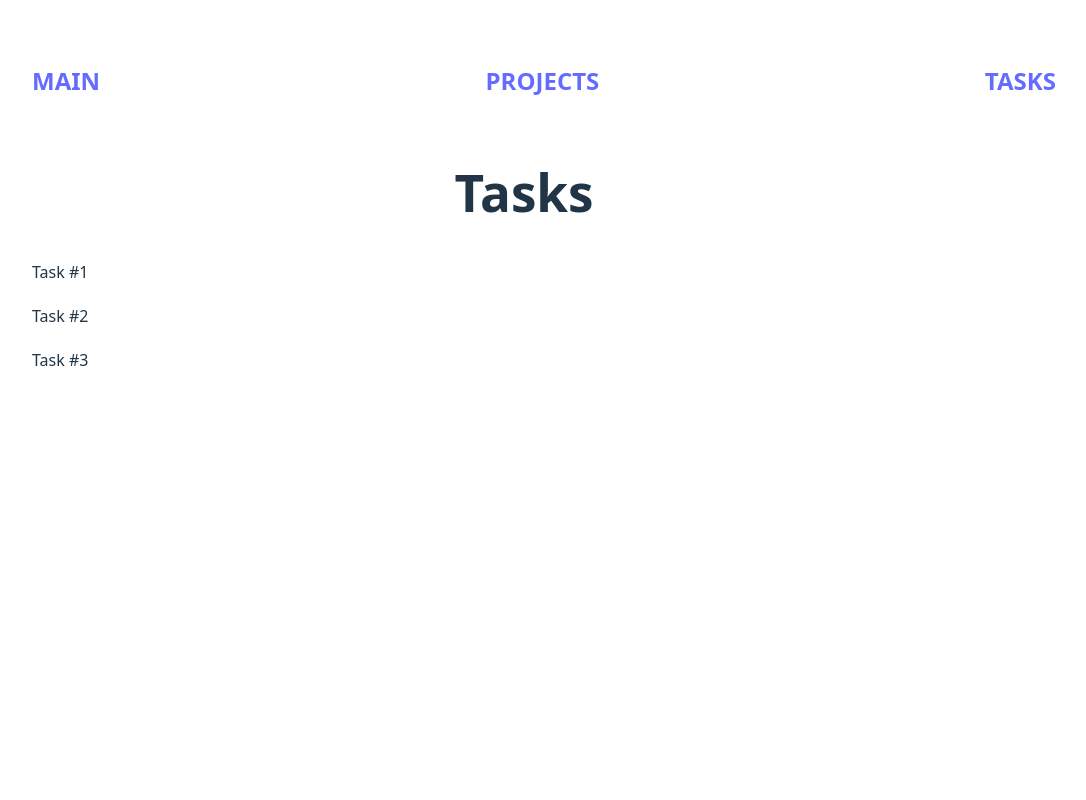
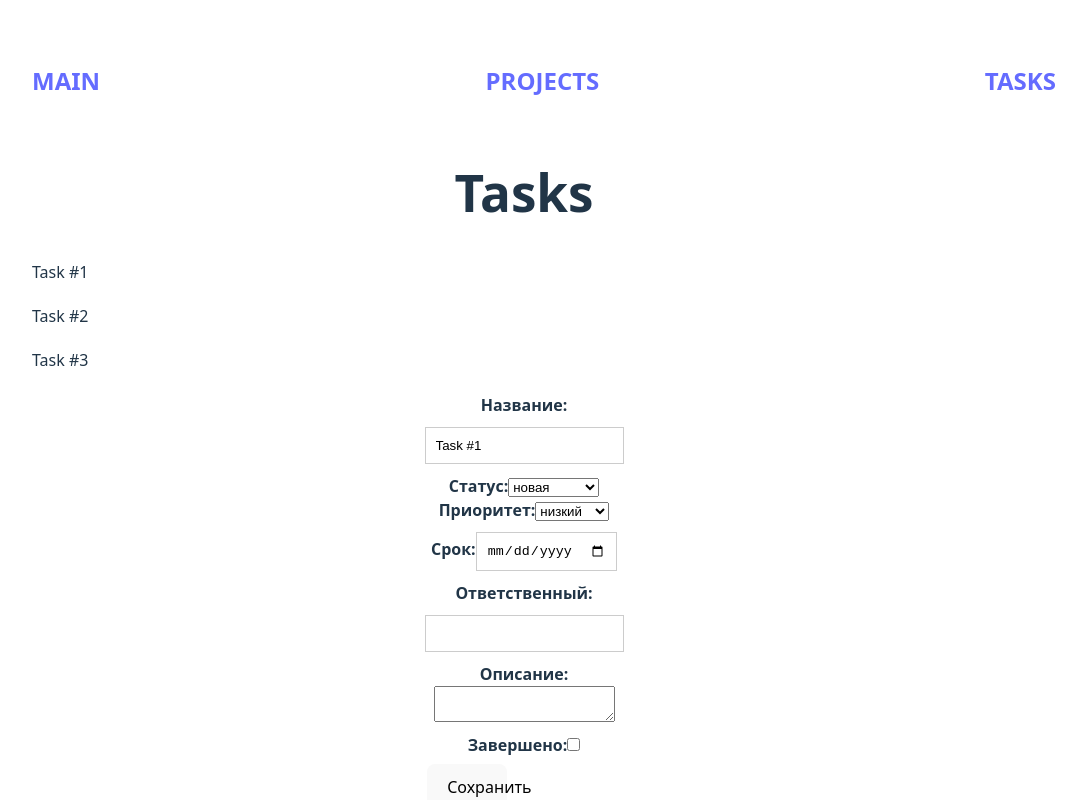
Before and after one commit to KaterynaMoskalenko/TSReact_test, a React (Vite) app: page /tasks in a window 1280 px wide. Shown: the top 800 px of the page, without its empty margins (116-1202 px from the left). Built offline with nearby package versions, Linux system fonts and the light colour scheme; no server answers; sample sign-in values are in the browser's storage.

Commit message:
try form but not correct

```diff
--- a/db.json
+++ b/db.json
@@ -1,37 +1,5 @@
 {
   "projects": [
-    {
-      "id": "272f",
-      "name": "123Do this",
-      "shortDescription": "qq",
-      "detailedDescription": "dddddddbbbbbbbbbbmmmmmmmmmmmmmm",
-      "startDate": "2025-07-02",
-      "endDate": "2025-07-30",
-      "budget": 750,
-      "risks": "",
-      "communicationPlan": "",
-      "evaluationCriteria": "",
-      "tasks": [
-        {
-          "id": "21145bmtmxi",
-          "title": "task_1 "
-        },
-        {
-          "id": "jlutm6xgijg",
-          "title": "task_2"
-        },
-        {
-          "id": "z9rcn4cfl3j",
-          "title": ""
-        }
-      ],
-      "leads": [
-        {
-          "id": "jqi96bo965p",
-          "value": "Lead_Bob"
-        }
-      ]
-    },
     {
       "id": "cb32",
       "name": "катя3_2",
@@ -79,12 +47,20 @@
         {
           "id": "6d27lmb9yno",
           "title": "task_2 AntityAdapter "
+        },
+        {
+          "id": "s754nhd3nwg",
+          "title": "task_ Completed Project"
         }
       ],
       "leads": [
         {
           "id": "ewleartibw",
           "value": "Rfate"
+        },
+        {
+          "id": "neivl6rmip",
+          "value": "Емма"
         }
       ]
     },
--- /dev/null
+++ b/src/components/Task/CreateTaskForm.tsx
@@ -0,0 +1,77 @@
+import { Formik, Form, Field } from 'formik';
+import { FullTask } from '@/models/Project';
+
+
+type Props = {}
+
+export default function CreateTaskForm({}: Props) {
+  const initialValues: Omit<FullTask, 'id'> = {
+    title: '',
+    status: 'новая',
+    deadline: '',
+    assignedTo: '',
+    description: '',
+    priority: 'средний',
+  };
+
+  const handleSubmit = (values: typeof initialValues) => {
+    console.log('Отправка задачи на сервер:', values);
+    // Здесь можно сделать dispatch или axios.post
+  };
+
+  return (
+    <Formik initialValues={initialValues} onSubmit={handleSubmit}>
+      {() => (
+        <Form className="task-form">
+          <label>
+            Название:
+            <Field name="title" />
+          </label>
+
+          <label>
+            Статус:
+            <Field as="select" name="status">
+              <option value="новая">новая</option>
+              <option value="в процессе">в процессе</option>
+              <option value="завершена">завершена</option>
+            </Field>
+          </label>
+
+          <label>
+            Дедлайн:
+            <Field name="deadline" type="date" />
+          </label>
+
+          <label>
+            Приоритет:
+            <Field as="select" name="priority">
+              <option value="низкий">низкий</option>
+              <option value="средний">средний</option>
+              <option value="высокий">высокий</option>
+            </Field>
+          </label>
+
+          <label>
+            Ответственный:
+            <Field name="assignedTo" />
+          </label>
+
+          <label>
+            Описание:
+            <Field as="textarea" name="description" />
+          </label>
+
+          <label>
+            Завершено:
+            <Field type="checkbox" name="completed" />
+          </label>
+
+          <button type="submit">Добавить задачу</button>
+        </Form>
+      )}
+    </Formik>
+
+  )
+}
+
+// not UUSE!!!!!!!!!!
--- a/src/models/Project.ts
+++ b/src/models/Project.ts
@@ -25,7 +25,7 @@ export interface Project {
 // extension of Task interface
 // for using in Используй  taskSlice, компонентах TaskPage, фильтрах и формах
   export interface FullTask extends Task {
-  status: 'новая' | 'в процессе' | 'завершена';
+  status?: 'новая' | 'в процессе' | 'завершена';
   deadline?: string;
   assignedTo?: string;
   description?: string;
--- a/src/pages/TasksPage.tsx
+++ b/src/pages/TasksPage.tsx
@@ -1,12 +1,16 @@
 import { useEffect } from 'react';
+import { Formik, Form, Field } from 'formik';
+import { updateTask } from '@/store/taskSlice';
 import { AppDispatch } from '@/main';
 import { fetchTasks } from '@/store/taskSlice';
 import { useDispatch, useSelector } from 'react-redux';
 import { RootState } from '@/main';
 // import the selector if you have one, otherwise remove this line
 import type { FullTask } from '@/models/Project';
+import CreateTaskForm from '@/components/Task/CreateTaskForm';
 
 type Props = {}
+
 
 export default function TasksPage({}: Props) {
 
@@ -28,11 +32,71 @@ useEffect(() => {
 return (
   <div>
     <h1>Tasks</h1>
+
+
     <ul>
       {tasks.map((task, idx) => (
         <li key={task.id ?? idx}>{task.title ?? 'Untitled Task'}</li>
       ))}
     </ul>
+
+     <div className="task-list">
+      {tasks.map((task) => (
+        <Formik<FullTask>
+          key={task.id}
+          initialValues={task}
+          onSubmit={(values) => { dispatch(updateTask(values)); }}
+        >
+          <Form className="task-card">
+            <div>
+              <label><strong>Название:</strong></label>
+              <Field name="title" />
+            </div>
+
+            <div>
+              <label><strong>Статус:</strong></label>
+              <Field as="select" name="status">
+                <option value="новая">новая</option>
+                <option value="в процессе">в процессе</option>
+                <option value="завершена">завершена</option>
+              </Field>
+            </div>
+
+            <div>
+              <label><strong>Приоритет:</strong></label>
+              <Field as="select" name="priority">
+                <option value="низкий">низкий</option>
+                <option value="средний">средний</option>
+                <option value="высокий">высокий</option>
+              </Field>
+            </div>
+
+            <div>
+              <label><strong>Срок:</strong></label>
+              <Field name="deadline" type="date" />
+            </div>
+
+            <div>
+              <label><strong>Ответственный:</strong></label>
+              <Field name="assignedTo" />
+            </div>
+
+            <div>
+              <label><strong>Описание:</strong></label>
+              <Field as="textarea" name="description" />
+            </div>
+
+            <div>
+              <label><strong>Завершено:</strong></label>
+              <Field type="checkbox" name="completed" />
+            </div>
+
+            <button type="submit">Сохранить</button>
+          </Form>
+        </Formik>
+      ))}
+    </div>
+
   </div>
 );
 };
--- a/src/store/taskSlice.ts
+++ b/src/store/taskSlice.ts
@@ -25,6 +25,17 @@ export const fetchTasks = createAsyncThunk('tasks/fetchTasks', async (_, thunkAP
   }
 });
 
+export const updateTask = createAsyncThunk(
+  'tasks/updateTask',
+  async (task: FullTask, thunkAPI) => {
+    try {
+      const response = await axios.put(`${import.meta.env.VITE_API_URL}/tasks/${task.id}`, task);
+      return response.data;
+    } catch (error) {
+      return thunkAPI.rejectWithValue('Не удалось обновить задачу');
+    }
+  }
+);
 
 const taskSlice = createSlice({
   name: "tasks",
@@ -48,8 +59,12 @@ const taskSlice = createSlice({
             .addCase("tasks/fetchTasks/rejected", (state, action: any) => {
                 state.loading = false;
                 state.error = action.error?.message || "Failed to load tasks";
-            });
+            })
+            .addCase(updateTask.fulfilled, (state, action) => {
+                tasksAdapter.upsertOne(state, action.payload);
+});
+
     }
 });
 
-export default taskSlice;
+export default taskSlice.reducer;
```
Also changed, not shown: src/components/Task/TaskList.tsx (+8 -3 lines).
